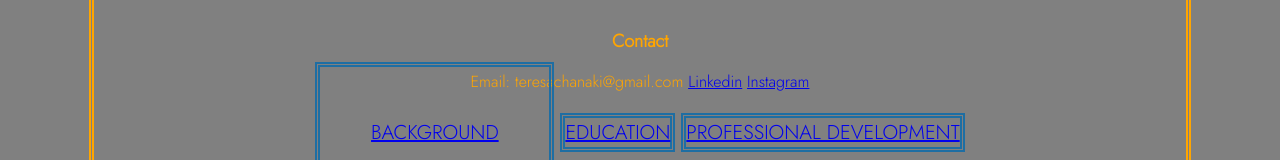
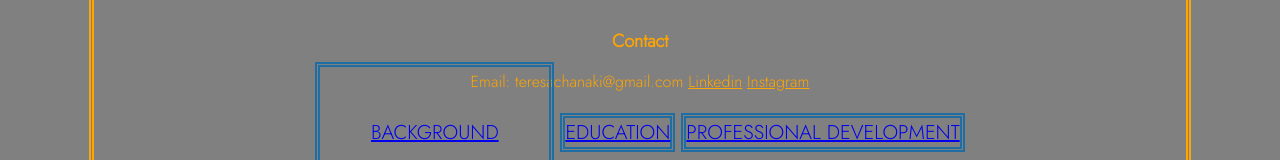
Before and after one commit to TChanaki/tchanaki.github.io, a plain HTML site: page index.html in a window 1280 px wide. Shown: the part 180-340 px from the top of the page. Drawn offline with Linux system fonts and the light colour scheme.

Commit message:
Update styles.css

```diff
--- a/styles.css
+++ b/styles.css
@@ -18,7 +18,7 @@ h1{font-size: large;
     text-align: center;}
 #socials{text-align: center;}
 
-
+.links{color: orange;}
 .links:visited{color:azure;}
 .links:hover{color: azure;}
 
```
